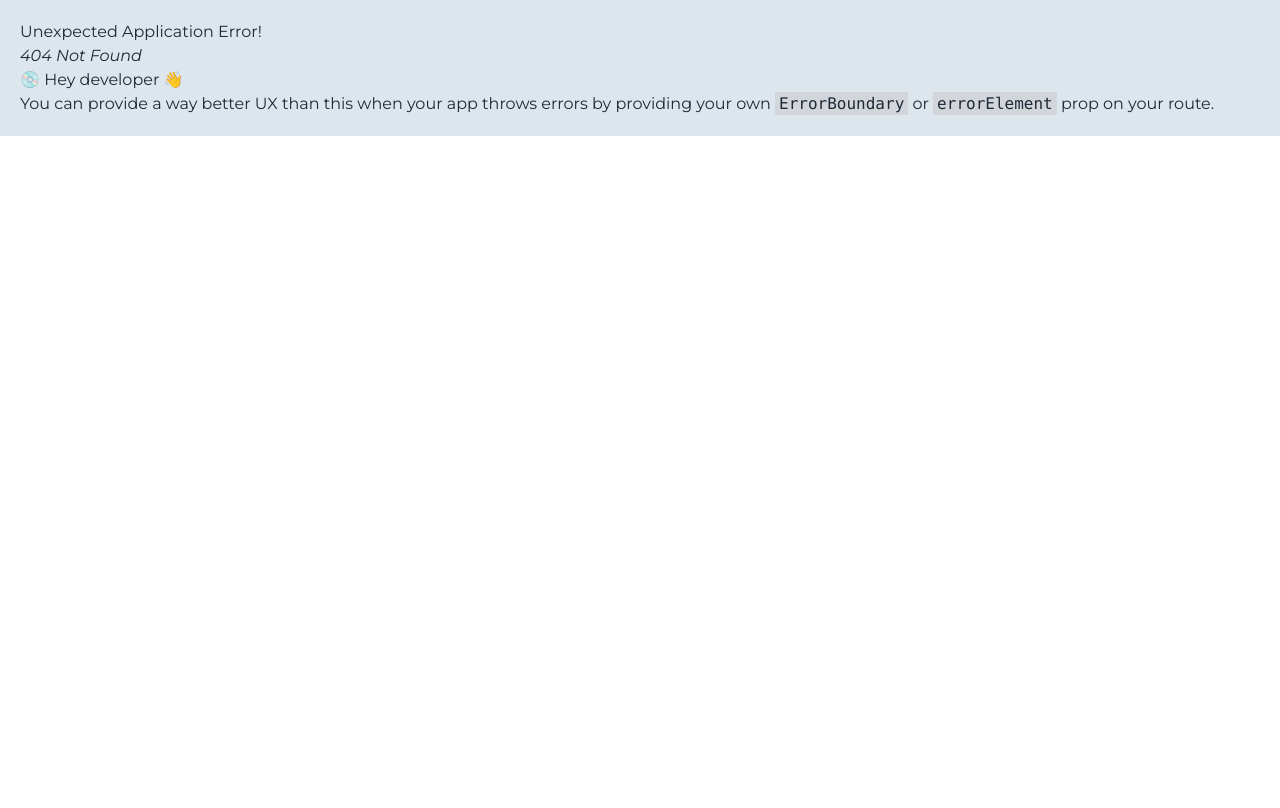
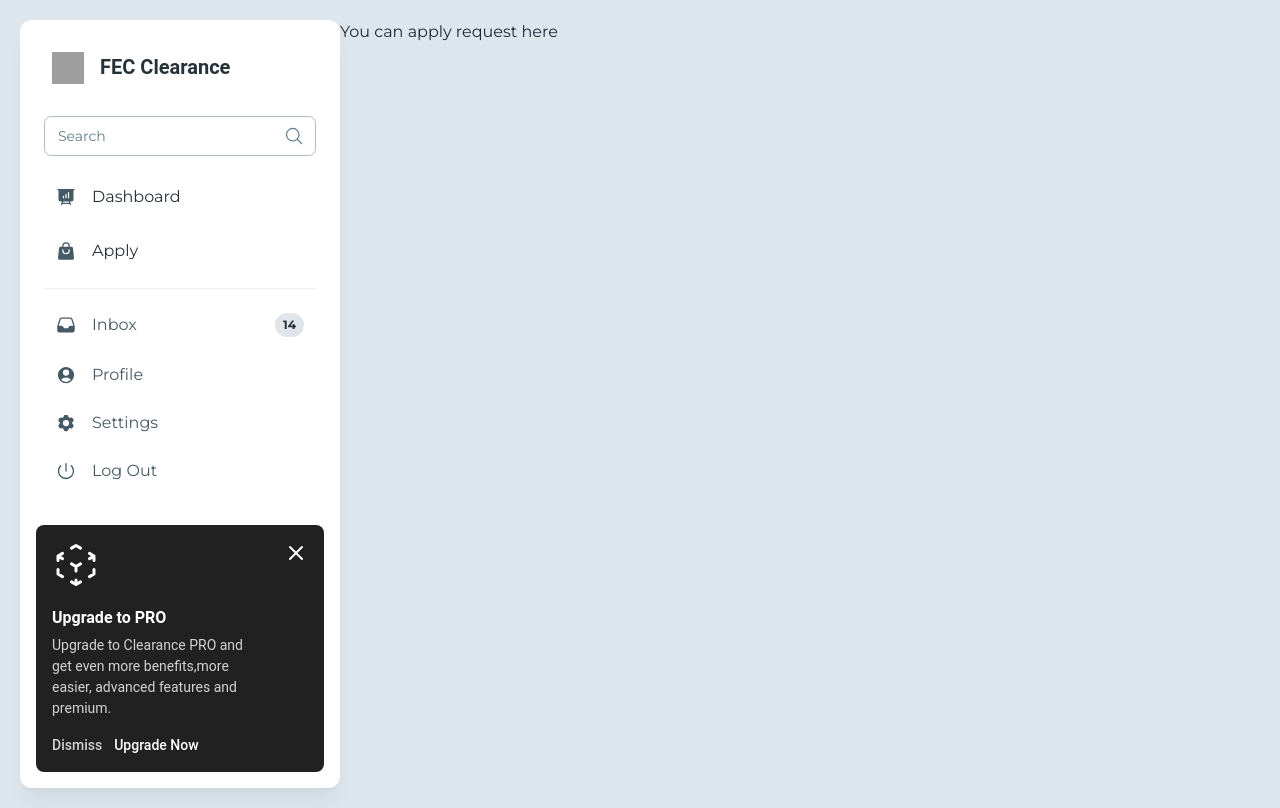
Before and after one commit to SAJID-AFNAN/FEC-Clearance-System, a React (Vite) app: page /apply in a window 1280 px wide. Before the commit this address had no page. Built offline with nearby package versions, Linux system fonts and the light colour scheme; grey boxes are pictures that could not be loaded.

Commit message:
add pages

```diff
--- a/src/Components/Sidebar/Sidebar.jsx
+++ b/src/Components/Sidebar/Sidebar.jsx
@@ -74,7 +74,7 @@ const Sidebar = () => {
                             <ShoppingBagIcon className="h-5 w-5" />
                         </ListItemPrefix>
                         <Typography color="blue-gray" className="mr-auto font-normal">
-                            E-Commerce
+                            <NavLink to="/apply">Apply</NavLink>
                         </Typography>
                     </ListItem>
                 </Accordion>
@@ -83,7 +83,7 @@ const Sidebar = () => {
                     <ListItemPrefix>
                         <InboxIcon className="h-5 w-5" />
                     </ListItemPrefix>
-                    Inbox
+                    <NavLink to="/inbox">Inbox</NavLink>
                     <ListItemSuffix>
                         <Chip value="14" size="sm" variant="ghost" color="blue-gray" className="rounded-full" />
                     </ListItemSuffix>
@@ -92,13 +92,13 @@ const Sidebar = () => {
                     <ListItemPrefix>
                         <UserCircleIcon className="h-5 w-5" />
                     </ListItemPrefix>
-                    Profile
+                    <NavLink to="/profile">Profile</NavLink>
                 </ListItem>
                 <ListItem>
                     <ListItemPrefix>
                         <Cog6ToothIcon className="h-5 w-5" />
                     </ListItemPrefix>
-                    Settings
+                    <NavLink to="/settings">Settings</NavLink>
                 </ListItem>
                 <ListItem>
                     <ListItemPrefix>
--- /dev/null
+++ b/src/Pages/Apply/Apply.jsx
@@ -0,0 +1,9 @@
+const Apply = () => {
+    return (
+        <div>
+            You can apply request here
+        </div>
+    );
+};
+
+export default Apply;
--- /dev/null
+++ b/src/Pages/Login/Login.jsx
@@ -0,0 +1,10 @@
+
+const Login = () => {
+    return (
+        <div>
+            This is login and registration form
+        </div>
+    );
+};
+
+export default Login;
```
Also changed, not shown: src/main.jsx (+25 -4 lines).
